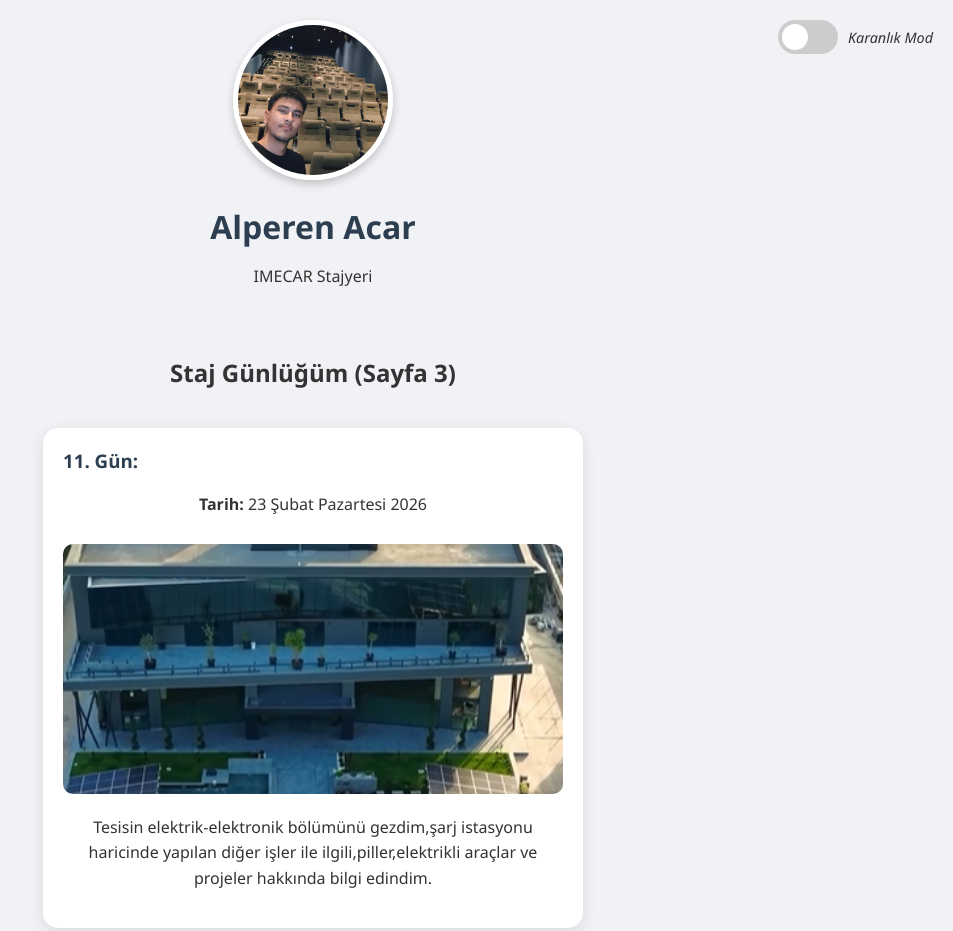
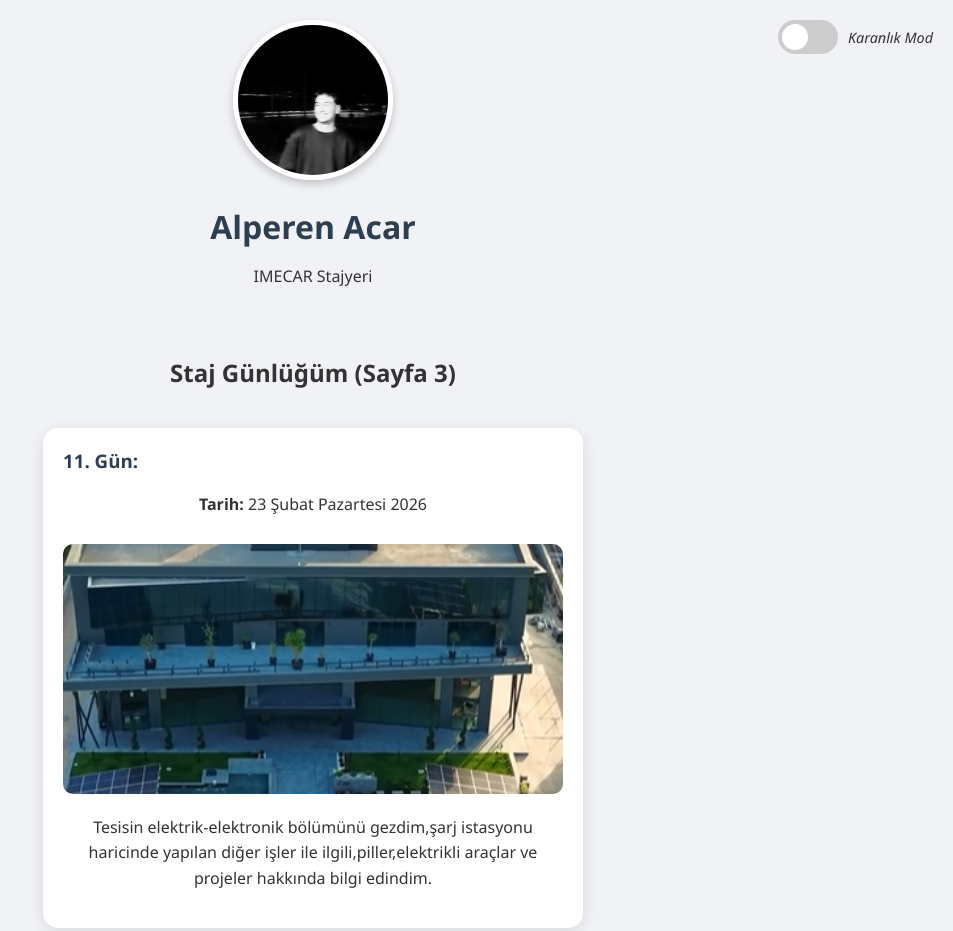
Before and after one commit to alperenacrr/Staj-gunlugum, a plain HTML site: page sayfa3.html in a window 1280 px wide. Shown: the top 931 px of the page, without its empty margins (327-1280 px from the left). Drawn offline with Linux system fonts and the light colour scheme.

Commit message:
Update sayfa3.html

```diff
--- a/sayfa3.html
+++ b/sayfa3.html
@@ -17,7 +17,7 @@
     </div>
 
     <header>
-        <img src="resimler/profilresmi.jpg?v=2" alt="Profil Fotoğrafım" class="profil-resmi">
+        <img src="resimler/profil.jpg?v=2" alt="Profil Fotoğrafım" class="profil-resmi">
         <h1>Alperen Acar</h1>
         <p>IMECAR Stajyeri</p>
     </header>
```
